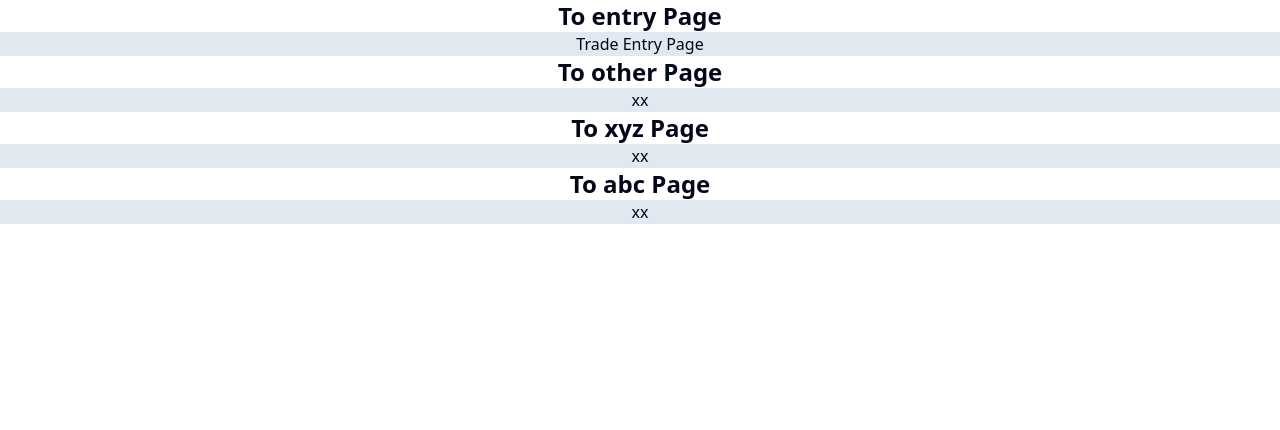
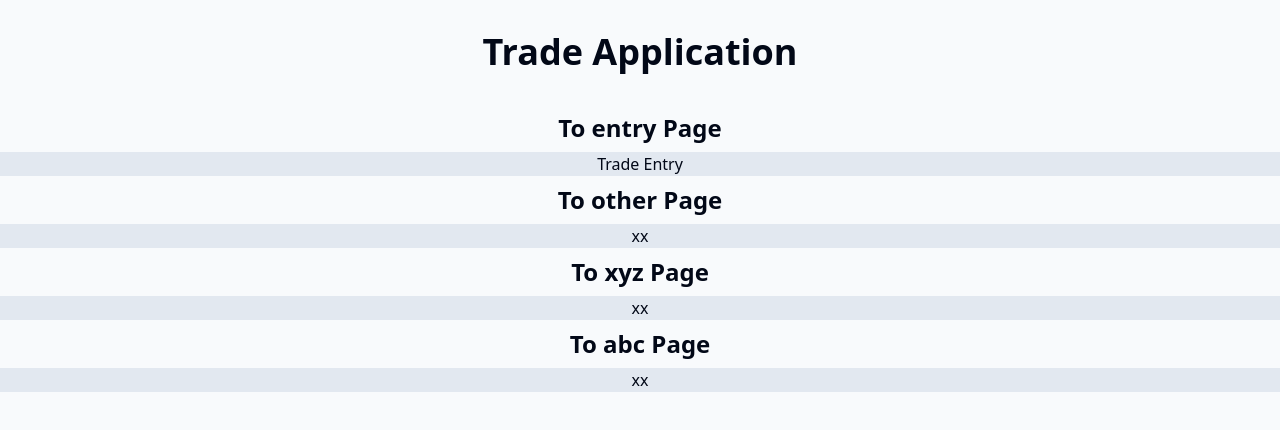
Before and after one commit to MShaw1223/project, a Next.js app: page / in a window 1280 px wide. Shown: the top 430 px of the page. Built offline with nearby package versions, Linux system fonts and the light colour scheme.

Commit message:
navigation from index to TE and TE back to index

```diff
--- a/src/pages/Trade-Entry.tsx
+++ b/src/pages/Trade-Entry.tsx
@@ -4,7 +4,7 @@ import { Button } from "@/components/ui/button";
 import { useRouter } from "next/router";
 import { useMutation } from "react-query"
 import { useState, FormEvent } from "react";
-
+import Link from "next/link";
 
 export default function TradeEntry() {
   const router = useRouter()
@@ -65,13 +65,11 @@ export default function TradeEntry() {
     <main className="text-center p-3 bg-slate-200 h-screen">
       <div className="flex flex-col items-center">
         <h1 className="m-4 text-4xl font-extrabold text-black">
-          Trade Entry - Prototype
+          Trade Entry
         </h1>
-        <p className="font-light">
-          Enter a trade, with the entry fields being up to 7 digits long (ie 1,234,567),<br />
-          with up to 7 decimal places (ie 1,234,567.1234567). <br />
-          Entries <strong className="font-bold">MUST</strong> fall between 0.0000001 and 9999999.9999999. <br />
-        </p>
+        <h2 className="font-black p-4 outline outline-1 outline-black">
+          <Link href="/">Home</Link>
+        </h2>
       </div>
       {mutation.isLoading && <p>Submitting Trade Data...</p>}
       {!mutation.isLoading && (
--- a/src/pages/index.tsx
+++ b/src/pages/index.tsx
@@ -5,24 +5,28 @@ const Home: NextPage = () => {
   //buff out and style --> also have the other pages set up
   //test if db works with different layout
   //I have moved index over to trade entry, and coded below as the new entry page
+  //Use react-icons to style icons for home screen / index (below)
   return (
-    <div className="text-center">
-        <h1 className="text-2xl font-black">To entry Page</h1>
+    <div className="text-center h-screen bg-slate-50 mx-auto my-auto">
+        <h1 className="text-4xl font-black p-8">
+          Trade Application
+        </h1>
+        <h1 className="text-2xl font-black p-2">To entry Page</h1>
         <div className="w-full bg-slate-200">
-            <Link href="/Trade-Entry" >Trade Entry Page</Link>
+            <Link href="/Trade-Entry" > Trade Entry </Link>
         </div>
 
-        <h1 className="text-2xl font-black">To other Page</h1>
+        <h1 className="text-2xl font-black p-2">To other Page</h1>
         <div className="w-full bg-slate-200">
             <Link href="/Trade-Entry" >xx</Link>
         </div>
 
-        <h1 className="text-2xl font-black">To xyz Page</h1>
+        <h1 className="text-2xl font-black p-2">To xyz Page</h1>
         <div className="w-full bg-slate-200">
             <Link href="/Trade-Entry" >xx</Link>
         </div>
 
-        <h1 className="text-2xl font-black">To abc Page</h1>
+        <h1 className="text-2xl font-black p-2">To abc Page</h1>
         <div className="w-full bg-slate-200">
             <Link href="/Trade-Entry" >xx</Link>
         </div>
```
